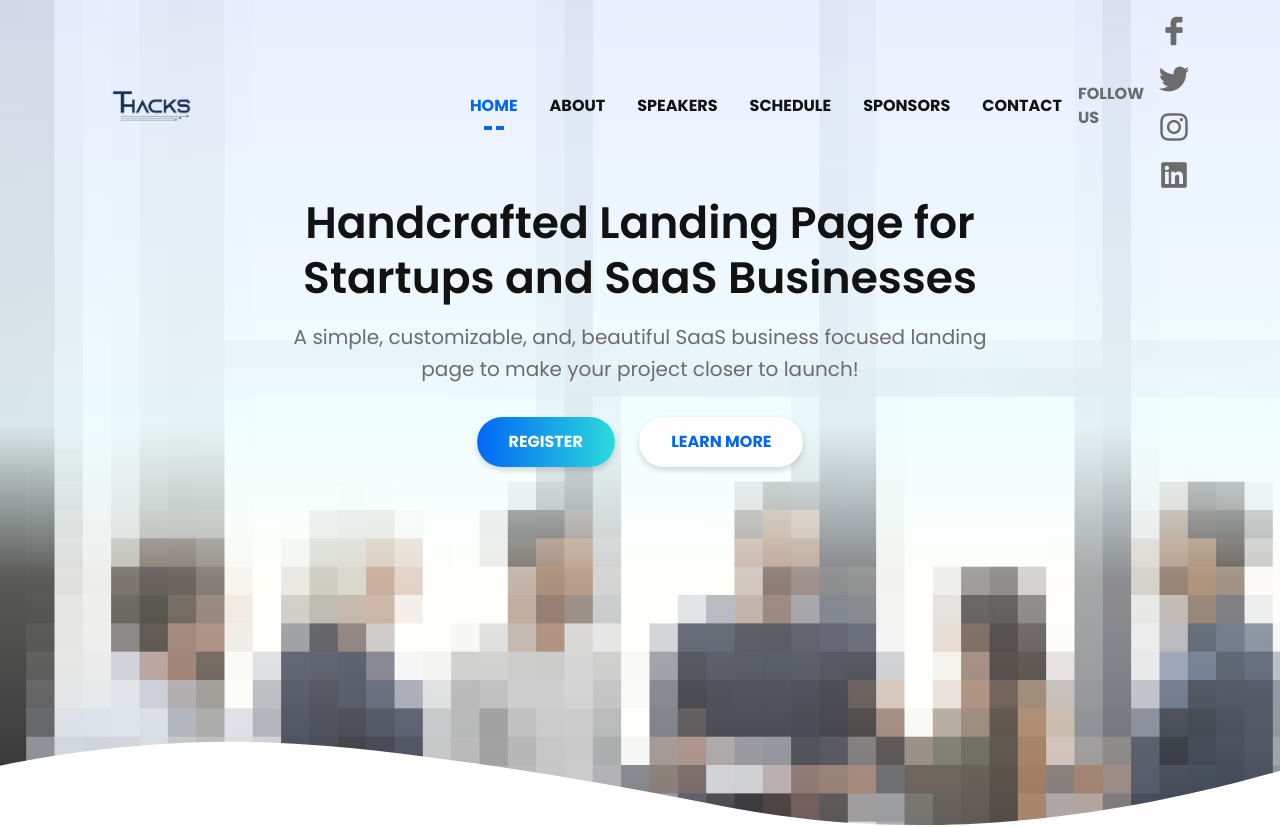
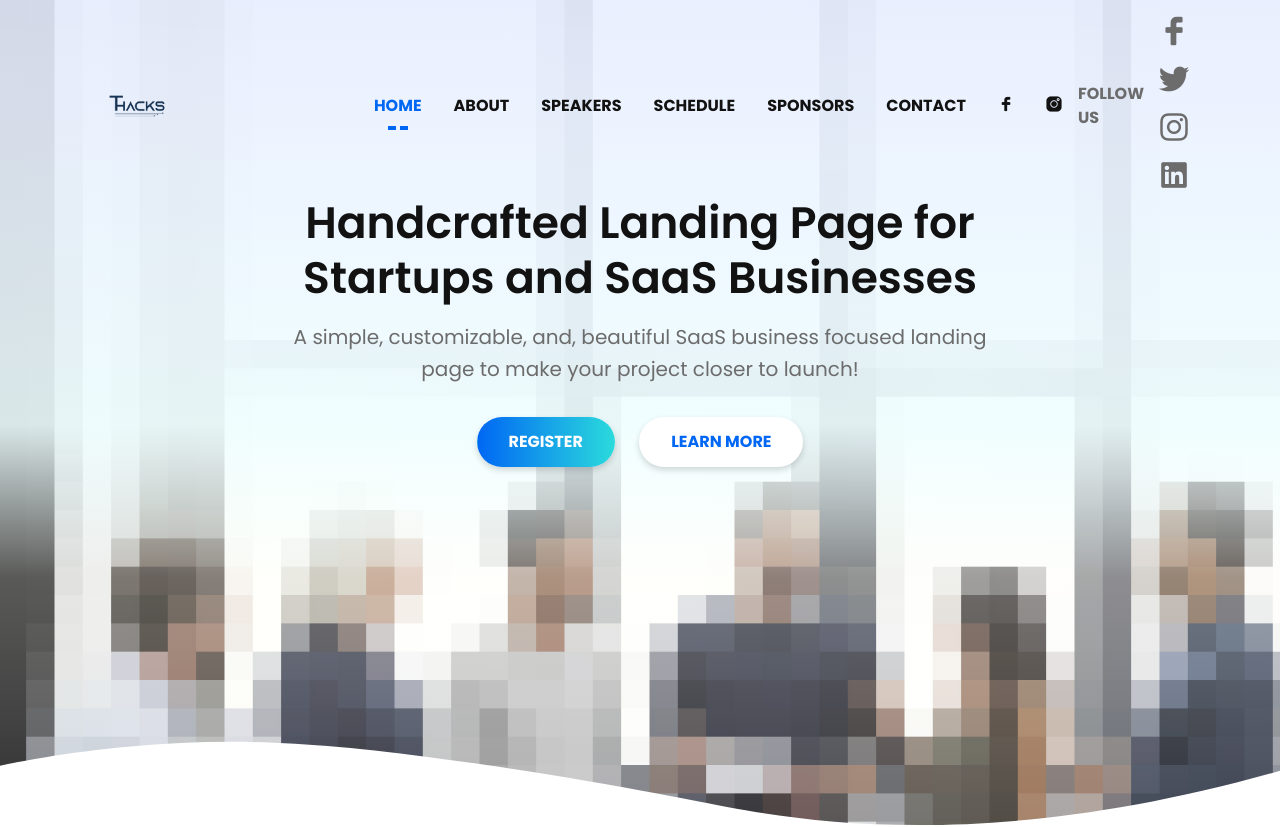
Before and after one commit to IEEEDTU/T-hacks, a plain HTML site: page index.html in a window 1280 px wide. Shown: the top 827 px of the page. Drawn offline with Linux system fonts and the light colour scheme; files whose address does not match are found by name.

Commit message:
adding facebook to index

```diff
--- a/index.html
+++ b/index.html
@@ -75,6 +75,14 @@
                                     <li class="nav-item">
                                         <a class="page-scroll" href="#contact">CONTACT </a>
                                     </li>
+                                    <li class="nav-item">
+                                        <a class="page-scroll" href="#"><i class="lni-facebook-filled"></i></a>
+                                    </li>
+                                    <li class="nav-item">
+                                        <a class="page-scroll" href="#"><i class="lni-instagram-filled"></i></a>
+                                    </li>
+
+
                                 </ul>
                             </div>
 
```
